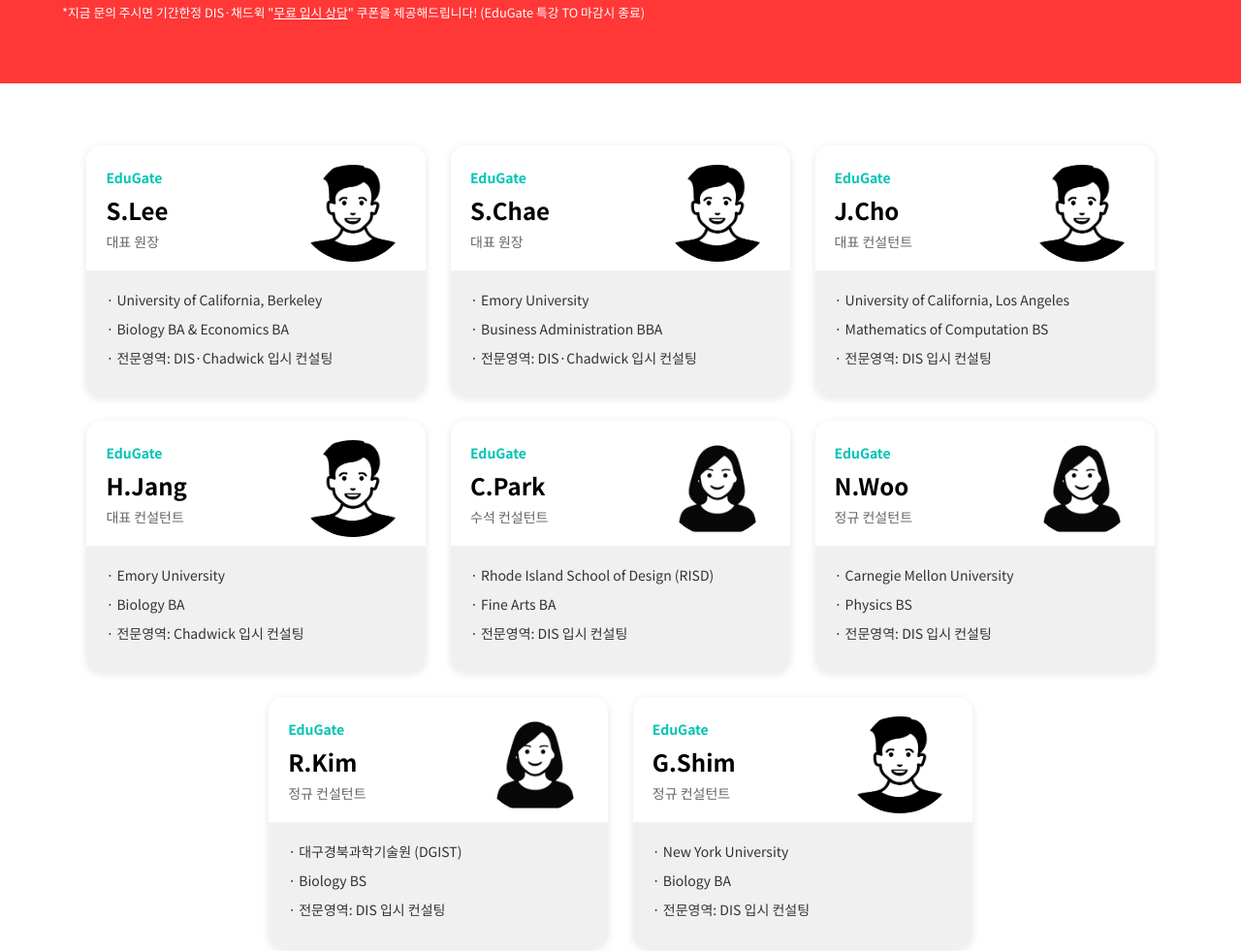
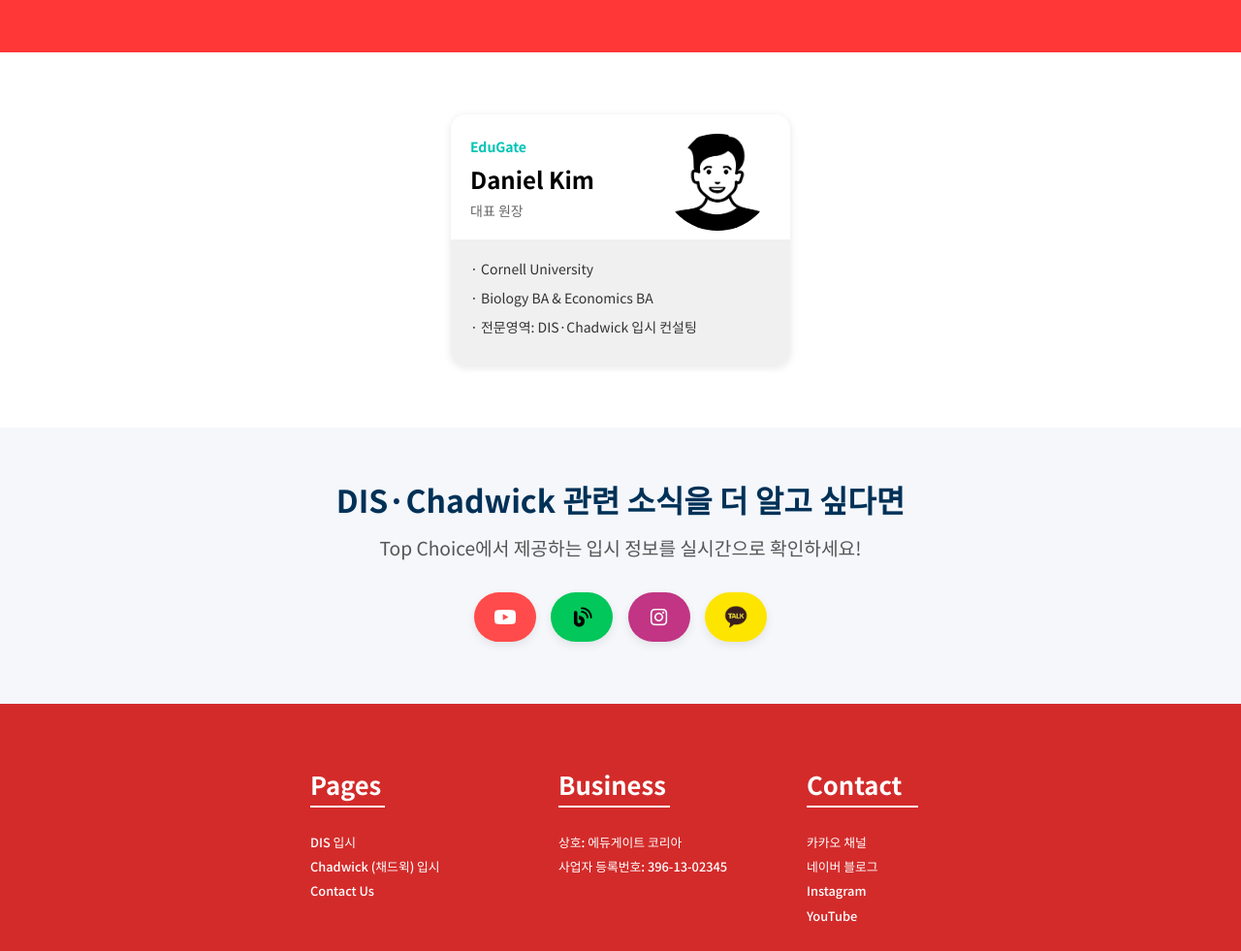
Before and after one commit to dcho-jaewook/EduGate_Upload, a plain HTML site: page Pages/Contact.html in a window 1280 px wide. Shown: the part 416-1397 px from the top of the page at 97% size. Drawn offline with Linux system fonts and the light colour scheme.

Commit message:
Contact Page

```diff
--- a/Pages/Contact.css
+++ b/Pages/Contact.css
@@ -143,3 +143,101 @@
     color: #333;
     margin-bottom: 10px;
 }
+
+/* SNS Channel Section */
+#Contact-sns {
+    padding: 4vw 5vw 5vw;
+    background-color: #f5f7fb;
+}
+
+.Contact-sns-inner {
+    max-width: 1000px;
+    margin: 0 auto;
+    text-align: center;
+}
+
+.Contact-sns-title {
+    font-size: 2.5vw;
+    margin-bottom: 1vw;
+    color: #003157;
+}
+
+.Contact-sns-subtitle {
+    font-size: 1.5vw;
+    color: #555;
+    margin-bottom: 2.5vw;
+}
+
+.Contact-sns-links {
+    display: flex;
+    flex-wrap: wrap;
+    justify-content: center;
+    gap: 1.2vw;
+}
+
+.sns-link-container {
+    height: calc(20rem+5vw);
+    width: calc(20rem+5vw);
+    box-sizing: border-box;
+}
+
+.sns-link {
+    display: inline-flex;
+    align-items: center;
+    justify-content: center;
+    padding: 1vw 1.5vw;
+    border-radius: 999px;
+    font-size: 2vw;
+    font-weight: 600;
+    text-decoration: none;
+    color: white;
+    background-color: #777;
+    box-shadow: 0 4px 10px rgba(0, 0, 0, 0.08);
+    transition: background-color 0.25s ease, color 0.25s ease, transform 0.2s ease, box-shadow 0.2s ease;
+}
+
+.sns-link:hover {
+    transform: translateY(-2px);
+    box-shadow: 0 6px 14px rgba(0, 0, 0, 0.14);
+}
+
+.sns-youtube {
+    background-color: #ff4b4b;
+}
+
+.sns-youtube:hover {
+    background-color: #e00000;
+}
+
+.sns-blog {
+    background-color: #02c75a;
+    color: #003817;
+}
+
+.sns-blog:hover {
+    background-color: #00a648;
+    color: #ffffff;
+}
+
+.sns-instagram {
+    background-color: #c13584;
+}
+
+.sns-instagram:hover {
+    background-color: #96235f;
+}
+
+.sns-kakao {
+    background-color: #fee500;
+    color: #3c1e1e;
+}
+
+.sns-kakao:hover {
+    background-color: #f3c800;
+    color: #2b1616;
+}
+
+.sns-icon {
+    width: 2vw;
+    height: 2vw;
+}
--- a/Pages/Contact.html
+++ b/Pages/Contact.html
@@ -18,6 +18,7 @@
     <script src="../app.js"></script>
     <script src="../components/loadComponent.js"></script>
     <link rel="icon" type="image/x-icon" href="../Images/Logo.png">
+    <link rel="stylesheet" href="https://cdnjs.cloudflare.com/ajax/libs/font-awesome/6.5.1/css/all.min.css">
 </head>
 <body>
     <section id="header" class="show"></section>
@@ -29,7 +30,7 @@
             <a href="https://pf.kakao.com/_VxdJHG" target="_blank"><div class="main-link-item main-link-kakao"><p>무료 상담 (카카오채널)</p></div></a>
             <!-- <a href="https://docs.google.com/forms/d/e/1FAIpQLSfaxLfFO1uChKSSp7oz3kRSKAXoyjX5QeXGeEsi-1x_k3mODw/viewform" target="_blank"><div class="main-link-item main-link-form"><p>대면상담 신청</p></div></a> -->
         </div>
-        <p class="Contact-header-para-mini">*지금 문의 주시면 기간한정 DIS·채드윅 "<span style="text-decoration: underline;">무료 입시 상담</span>" 쿠폰을 제공해드립니다! (EduGate 특강 TO 마감시 종료)</p>
+        <!-- <p class="Contact-header-para-mini">*지금 문의 주시면 기간한정 DIS·채드윅 "<span style="text-decoration: underline;">무료 입시 상담</span>" 쿠폰을 제공해드립니다! (EduGate 특강 TO 마감시 종료)</p> -->
     </section>
 
     <section id="Contact-tutors">
@@ -57,6 +58,19 @@
         </template>
     </section>
 
+    <section id="Contact-sns">
+        <div class="Contact-sns-inner">
+            <h2 class="Contact-sns-title">DIS·Chadwick 관련 소식을 더 알고 싶다면</h2>
+            <p class="Contact-sns-subtitle">Top Choice에서 제공하는 입시 정보를 실시간으로 확인하세요!</p>
+            <div class="Contact-sns-links">
+                <div class="sns-link-container"><a href="https://www.youtube.com/@TopChoiceAcademy" target="_blank" class="sns-link sns-youtube" title="YouTube"><img class="sns-icon" src="../Images/SNS/youtube.png" alt="YouTube Icon" srcset="../Images/SNS/youtube.png"></a></div>
+                <div class="sns-link-container"><a href="https://blog.naver.com/edugate-daegu" target="_blank" class="sns-link sns-blog" title="Blog"><img class="sns-icon" src="../Images/SNS/blog.png" alt="Blog Icon" srcset="../Images/SNS/blog.png"></a></div>
+                <div class="sns-link-container"><a href="https://www.instagram.com/topchoice_academy/" target="_blank" class="sns-link sns-instagram" title="Instagram"><img class="sns-icon" src="../Images/SNS/instagram.png" alt="Instagram Icon" srcset="../Images/SNS/instagram.png"></a></div>
+                <div class="sns-link-container"><a href="https://pf.kakao.com/_VxdJHG" target="_blank" class="sns-link sns-kakao" title="Kakao Channel"><img class="sns-icon" src="../Images/SNS/kakao.png" alt="Kakao Channel Icon" srcset="../Images/SNS/kakao.png"></a></div>
+            </div>
+        </div>
+    </section>
+
     <section id="footer"></section>
 </body>
 </html>
@@ -64,6 +78,14 @@
 <script>
     const tutors = [
         {
+            name: "Daniel Kim",
+            title: "대표 원장",
+            university: "Cornell University",
+            degree: "Biology BA & Economics BA",
+            specialty: "DIS·Chadwick 입시 컨설팅",
+            gender: "M"
+        }
+        /* {
             name: "S.Lee",
             title: "대표 원장",
             university: "University of California, Berkeley",
@@ -126,7 +148,7 @@
             degree: "Biology BA",
             specialty: "DIS 입시 컨설팅",
             gender: "M"
-        }
+        } */
     ];
 
     // 템플릿을 사용해 동적으로 카드 생성
```
Also changed, not shown: index.html (+1 -1 lines), Images/Pop-Up/Renew.png (added), Images/SNS/blog.png (added), Images/SNS/instagram.png (added), Images/SNS/kakao.png (added), Images/SNS/youtube.png (added).
